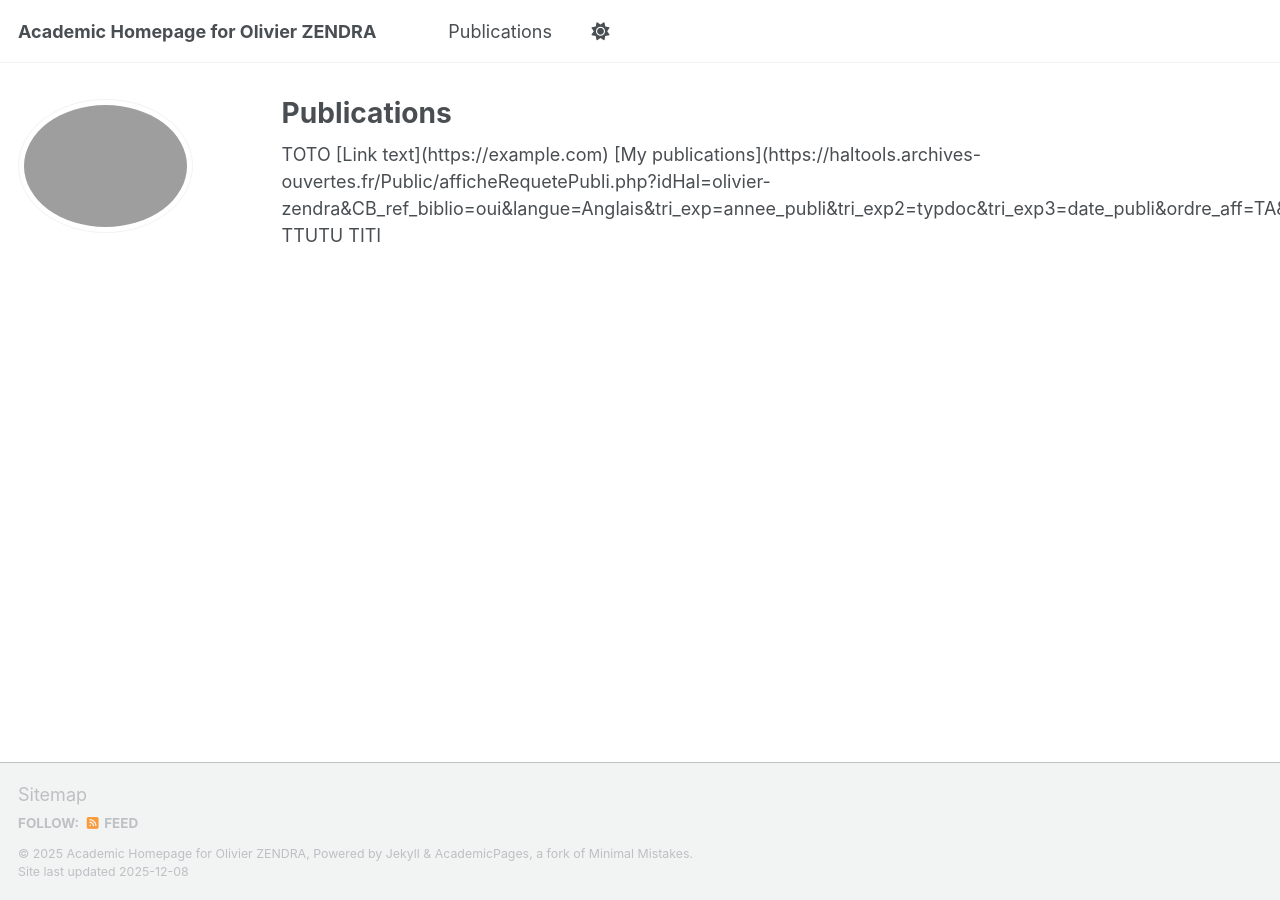
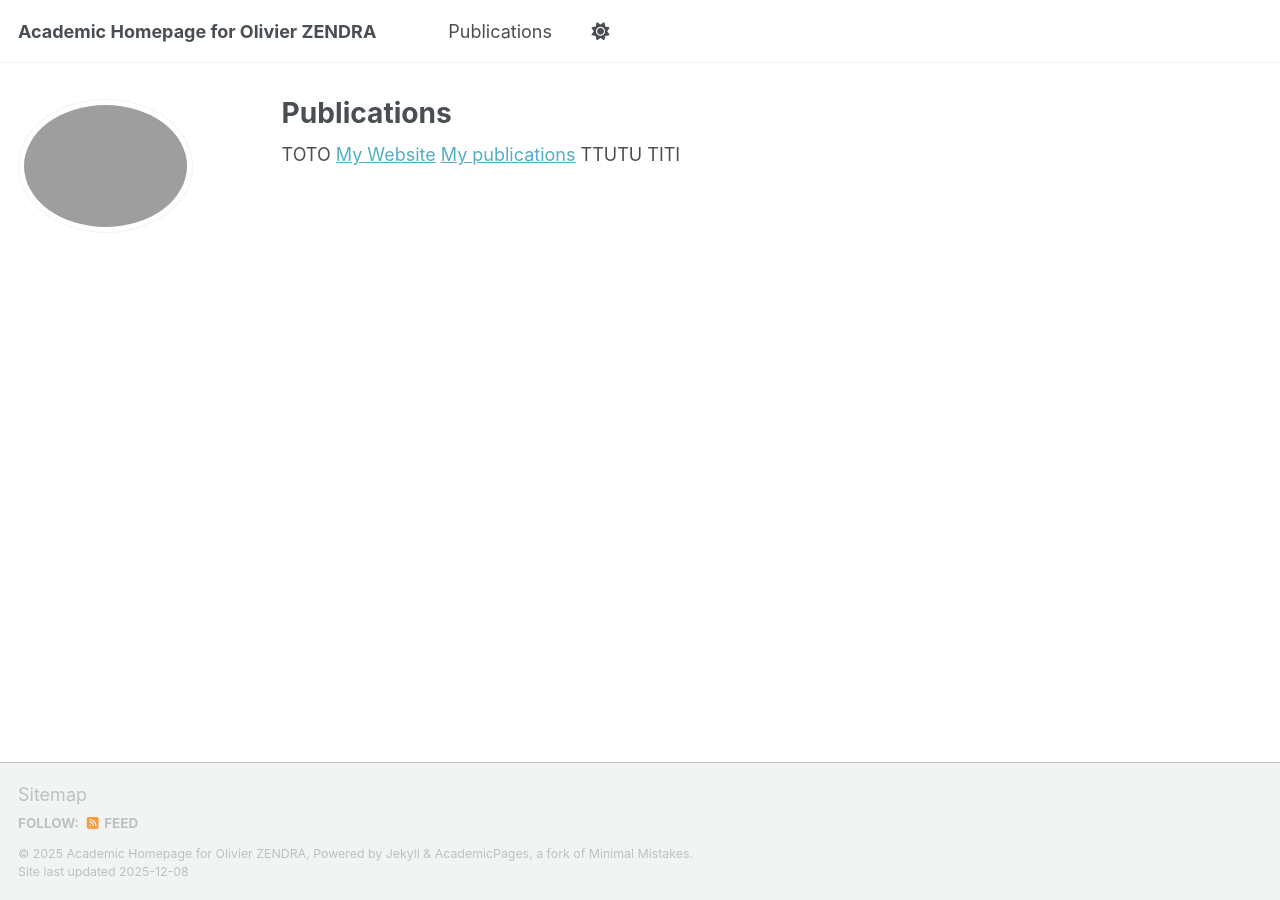
Before and after one commit to OlivierZendra/OlivierZendra.github.io, a Jekyll site: the page built from _pages/publications.html, in a window 1280 px wide. Built offline with Jekyll 4.4.1, drawn with Linux system fonts in a browser that asks for light colours; a script bundle is joined from its source files by our own code; library files that are not in the unit come from our copies.

Commit message:
Update publications.html

```diff
--- a/_pages/publications.html
+++ b/_pages/publications.html
@@ -6,9 +6,11 @@
 ---
 
 TOTO
-[Link text](https://example.com)
+<a href="https://example.com">My Website</a>
 
-[My publications](https://haltools.archives-ouvertes.fr/Public/afficheRequetePubli.php?idHal=olivier-zendra&CB_ref_biblio=oui&langue=Anglais&tri_exp=annee_publi&tri_exp2=typdoc&tri_exp3=date_publi&ordre_aff=TA&Fen=Aff&css=../css/VisuRubriqueEncadre.css)
+<a href="https://haltools.archives-ouvertes.fr/Public/afficheRequetePubli.php?idHal=olivier-zendra&CB_ref_biblio=oui&langue=Anglais&tri_exp=annee_publi&tri_exp2=typdoc&tri_exp3=date_publi&ordre_aff=TA&Fen=Aff&css=../css/VisuRubriqueEncadre.css">My publications</a>
+
+
 TTUTU
 
 {% if site.author.googlescholar %}
```
